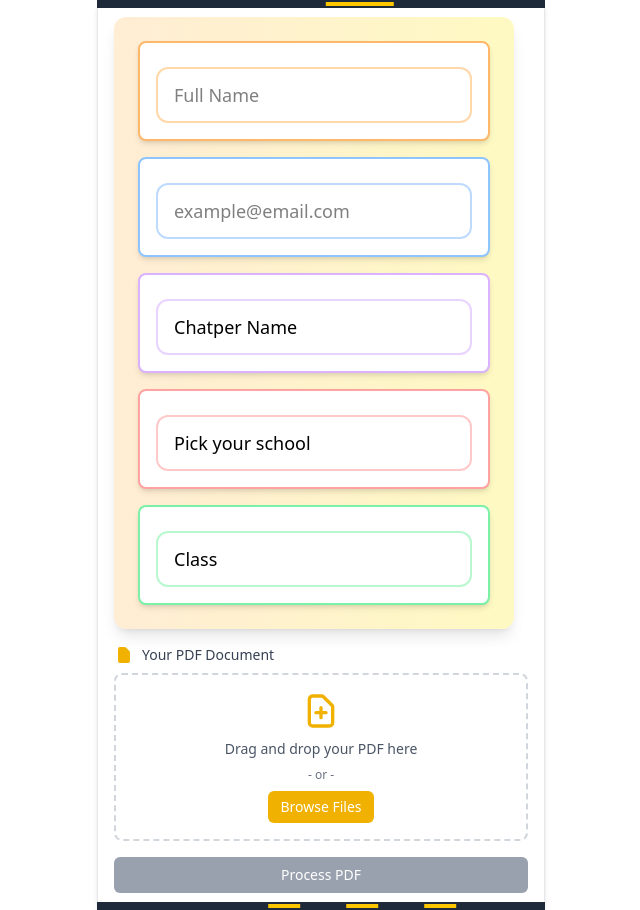
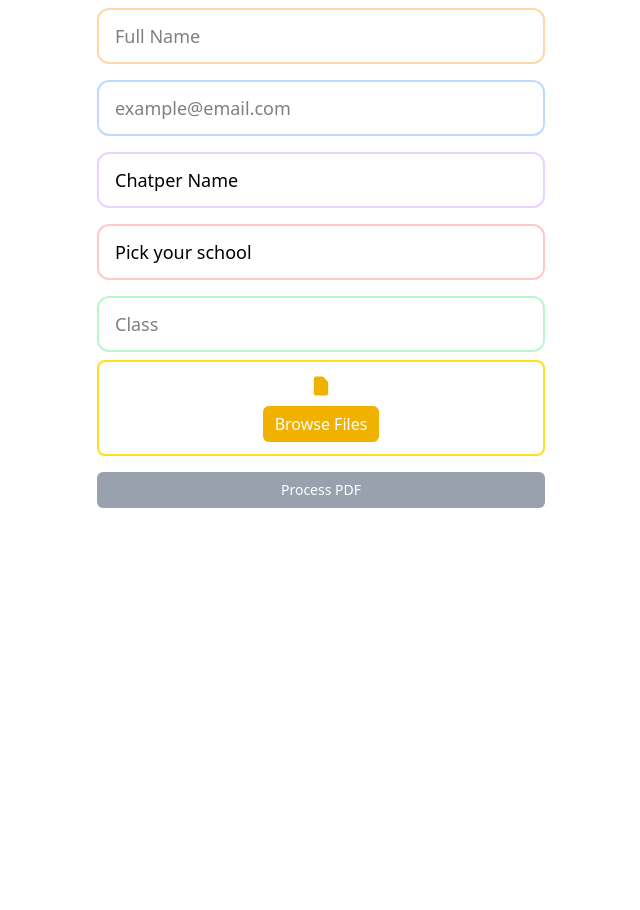
Before and after one commit to jaisanth123/Crivo_Reinforcement_Learning, a React (Vite) app in the folder Frontend/: page /photo/upload in a window 1280 px wide. Shown: the whole page, without its empty margins (319-959 px from the left). After the commit the page ends 800 px from the top, so only its background shows below. Built offline with nearby package versions, Linux system fonts and the light colour scheme.

Commit message:
unwanted spaces removed

```diff
--- a/Frontend/src/Components/CityDropdown.jsx
+++ b/Frontend/src/Components/CityDropdown.jsx
@@ -211,9 +211,9 @@ const CityDropdown = ({
   };
 
   return (
-    <div className="bg-gradient-to-r w-100 from-orange-100 to-yellow-100 p-6 rounded-xl shadow-lg">
-      <div className="space-y-4">
-        <div className="bg-white p-4 rounded-lg shadow-md border-2 border-orange-300">
+    <div className=" bg-white rounded-xl ">
+      <div className="space-y-2">
+        {/* <div className="bg-white p-4 rounded-lg shadow-md border-2 border-orange-300"> */}
         <div className="flex items-center mb-2">
           {/* <div className="text-orange-500 mr-2">
               <NameIcon />
@@ -227,9 +227,9 @@ const CityDropdown = ({
           placeholder="Full Name"
           className="w-full px-4 py-3 rounded-xl border-2 border-orange-200 focus:border-orange-400 focus:outline-none text-lg"
         />
-        </div>
+        {/* </div> */}
 
-        <div className="bg-white p-4 rounded-lg shadow-md border-2 border-blue-300">
+        {/* <div className="bg-white p-4 rounded-lg shadow-md border-2 border-blue-300"> */}
         <div className="flex items-center mb-2">
           {/* <div className="text-blue-500 mr-2">
               <EmailIcon />
@@ -249,13 +249,13 @@ const CityDropdown = ({
         {emailError && (
           <p className="text-red-500 text-sm mt-2">{emailError}</p>
         )}
-        </div>
+        {/* </div> */}
 
-        <div className="bg-white p-4 rounded-lg shadow-md border-2 border-purple-300">
+        {/* <div className="bg-white p-4 rounded-lg shadow-md border-2 border-purple-300"> */}
         <div className="flex items-center mb-2">
           {/* <div className="text-purple-500 mr-2">
               <CityIcon />
-            </div> */}
+            </div>   */}
         </div>
         <select
           value={selectedCity || ""}
@@ -269,9 +269,9 @@ const CityDropdown = ({
             </option>
           ))}
         </select>
-        </div>
+        {/* </div> */}
 
-        <div className="bg-white p-4 rounded-lg shadow-md border-2 border-red-300">
+        {/* <div className="bg-white p-4 rounded-lg shadow-md border-2 border-red-300"> */}
         <div className="flex items-center mb-2">
           {/* <div className="text-red-500 mr-2">
               <SchoolIcon />
@@ -289,29 +289,24 @@ const CityDropdown = ({
             </option>
           ))}
         </select>
-        </div>
+        {/* </div> */}
 
-        <div className="bg-white p-4 rounded-lg shadow-md border-2 border-green-300">
+        {/* <div className="bg-white p-4 rounded-lg shadow-md border-2 border-green-300"> */}
         <div className="flex items-center mb-2">
           {/* <div className="text-green-500 mr-2">
               <ClassIcon />
             </div> */}
         </div>
-          <select
+        <input
+          type="text"
           value={className || ""}
           onChange={(e) => onClassChange(e.target.value)}
-            className="w-full px-4 py-3 rounded-xl border-2 border-green-200 focus:border-green-400 focus:outline-none text-lg appearance-none bg-white"
-          >
-            <option value="">Class</option>
-            {[...Array(12)].map((_, index) => (
-              <option key={index} value={`${index + 1}`}>
-                {index + 1}
-              </option>
-            ))}
-          </select>
+          placeholder="Class"
+          className="w-full px-4 py-3 rounded-xl border-2 border-green-200 focus:border-green-400 focus:outline-none text-lg"
+        />
       </div>
     </div>
-    </div>
+    // </div>
   );
 };
 
--- a/Frontend/src/Components/DisplayComponents/Activity.jsx
+++ b/Frontend/src/Components/DisplayComponents/Activity.jsx
@@ -20,12 +20,6 @@ function Activity({ activity, getActivityQuestionText, binaryToYesNo }) {
         className="p-4 flex items-center justify-between cursor-pointer"
         onClick={() => setIsExpanded(!isExpanded)}
       >
-        <div className="flex items-center">
-          <ActivityIcon className="h-5 w-5 text-blue-600 mr-2" />
-          <h2 className="text-lg font-bold text-gray-800">
-            Chota Cop Assessment
-          </h2>
-        </div>
         {/* <ChevronDown
           className={`h-5 w-5 text-gray-600 transition-transform duration-300 ${
             isExpanded ? "transform rotate-180" : ""
--- a/Frontend/src/Components/DisplayComponents/BasicInfo.jsx
+++ b/Frontend/src/Components/DisplayComponents/BasicInfo.jsx
@@ -34,25 +34,7 @@ function BasicInfo({ basicInfo }) {
       transition={{ duration: 0.3 }}
     >
       <div className="p-0.5 bg-gradient-to-r from-blue-500 to-purple-600"></div>
-      <div className="p-3 sm:p-4">
-        <h2 className="text-lg font-semibold mb-3 text-gray-800 flex items-center">
-          <span className="bg-blue-100 text-blue-600 p-1 rounded-md mr-2">
-            <svg
-              xmlns="http://www.w3.org/2000/svg"
-              className="h-4 w-4"
-              viewBox="0 0 20 20"
-              fill="currentColor"
-            >
-              <path
-                fillRule="evenodd"
-                d="M10 2a8 8 0 100 16 8 8 0 000-16zm0 14a6 6 0 100-12 6 6 0 000 12zm0-9a1 1 0 011 1v3a1 1 0 01-1 1H7a1 1 0 110-2h2V8a1 1 0 011-1z"
-                clipRule="evenodd"
-              />
-            </svg>
-          </span>
-          Basic Information
-        </h2>
-
+      <div className="p-2">
         <div className="grid grid-cols-1 sm:grid-cols-2 lg:grid-cols-4 gap-2 sm:gap-3">
           {infoItems.map((item, index) => (
             <motion.div
--- a/Frontend/src/Components/DisplayComponents/DrivenBy.jsx
+++ b/Frontend/src/Components/DisplayComponents/DrivenBy.jsx
@@ -9,24 +9,23 @@ function DrivenBy({ drivenBy, binaryToYesNo, countOccurrences }) {
 
   return (
     <div className="bg-white rounded-lg shadow-md overflow-hidden">
-      <div className="p-4">
-        <div className="flex items-center space-x-2 mb-4">
-          <div className="px-2 py-0.5 bg-green-100 rounded-full text-xs font-medium text-green-800 flex items-center">
-            <User className="h-3 w-3 mr-1" />
-            Parents: {countParents}
-          </div>
-          <div className="px-2 py-0.5 bg-blue-100 rounded-full text-xs font-medium text-blue-800 flex items-center">
-            <Users className="h-3 w-3 mr-1" />
-            Others: {countOthers}
-          </div>
-        </div>
+      <div className="p-2">
+        <div className="flex items-center space-x-2 "></div>
 
         <div className="overflow-x-auto">
           <table className="w-full text-xs sm:text-sm">
             <thead>
               <tr className="bg-gray-50">
-                <th className="py-2 px-2 text-left font-semibold text-gray-700 border-b border-gray-200 w-1/3">
+                <th className="py-2 px-2 text-left flex flex-row font-semibold text-gray-700 border-b border-gray-200 ">
                   Driven By
+                  <div className="px-2 py-0.5 bg-green-100 rounded-full ml-6 text-xs font-medium text-green-800 flex items-center">
+                    <User className="h-3 w-3 mr-1" />
+                    Parents: {countParents}
+                  </div>
+                  <div className="px-2 py-0.5 bg-blue-100 rounded-full ml-6 text-xs font-medium text-blue-800 flex items-center">
+                    <Users className="h-3 w-3 mr-1" />
+                    Others: {countOthers}
+                  </div>
                 </th>
                 {rideNumbers.map((num) => (
                   <th
--- a/Frontend/src/Components/HomePage.jsx
+++ b/Frontend/src/Components/HomePage.jsx
@@ -162,7 +162,7 @@ function HomePage() {
 
           <h1 className="text-4xl md:text-5xl font-bold text-gray-800 mb-4 relative inline-block">
             YOUNG INDIANS
-            <div className="absolute -bottom-2 left-0 right-0 h-2 bg-gradient-to-r from-orange-500 via-white to-green-500 rounded-full"></div>
+            <div className="absolute  left-0 right-0 h-2 bg-gradient-to-r from-orange-500 via-white to-green-500 rounded-full"></div>
           </h1>
         </motion.div>
 
@@ -233,7 +233,7 @@ function HomePage() {
                 animate={{ opacity: 1, x: 0 }}
                 transition={{ duration: 0.5, delay: 0.3 }}
               >
-                <div className="bg-white rounded-2xl w-120 shadow-xl overflow-hidden">
+                <div className="bg-white rounded-2xl w-90 shadow-xl overflow-hidden">
                   <div className="h-12 bg-gradient-to-r from-yellow-500 to-yellow-600 flex items-center justify-between px-4">
                     <button
                       onClick={handleClosePhotoUploader}
--- a/Frontend/src/Components/PhotoUploader.jsx
+++ b/Frontend/src/Components/PhotoUploader.jsx
@@ -451,9 +451,9 @@ function PhotoUploader() {
   // ======================================================================
 
   return (
-    <div className="w-full max-w-md mx-auto relative">
+    <div className="w-full  max-w-md mx-auto relative">
       {/* Road markings top */}
-      <div className="absolute top-0 left-0 right-0 h-2 bg-gray-800 overflow-hidden">
+      {/* <div className="absolute top-0 left-0 right-0 h-2 bg-gray-800 overflow-hidden">
         <div className="flex justify-center space-x-4">
           <motion.div
             className="w-8 h-1 bg-yellow-400 mt-0.5"
@@ -481,10 +481,9 @@ function PhotoUploader() {
             }}
           />
         </div>
-      </div>
+      </div> */}
 
-      <div className="bg-white rounded-lg shadow-md border border-gray-200 overflow-hidden">
-        <div className="p-4">
+      <div>
         <CityDropdown
           selectedSchool={selectedSchool}
           onSchoolChange={setSelectedSchool}
@@ -535,12 +534,12 @@ function PhotoUploader() {
             <p>{submitStatus.message}</p>
           </motion.div>
         )}
-
-          <div className="mt-4">
-            <div className="flex items-center mb-2">
+        <div className="mt-2">
+          {!selectedFile ? (
+            <div className="flex flex-col items-center p-3 border-2 border-yellow-300 rounded-lg">
               <svg
                 xmlns="http://www.w3.org/2000/svg"
-                className="h-5 w-5 text-yellow-500 mr-2"
+                className="h-6 w-6 text-yellow-500 mb-2"
                 viewBox="0 0 20 20"
                 fill="currentColor"
               >
@@ -550,46 +549,9 @@ function PhotoUploader() {
                   clipRule="evenodd"
                 />
               </svg>
-              <h3 className="text-sm font-medium text-gray-700">
-                Your PDF Document
-              </h3>
-            </div>
-
-            {!selectedFile && (
-              <div className="mb-4">
-                <div
-                  className={`flex flex-col items-center p-4 border-2 border-dashed rounded-lg ${
-                    isDragging
-                      ? "border-yellow-500 bg-yellow-50"
-                      : "border-gray-300 hover:border-yellow-400"
-                  } transition-colors duration-200`}
-                  onDragOver={handleDragOver}
-                  onDragLeave={handleDragLeave}
-                  onDrop={handleDrop}
-                >
-                  <svg
-                    xmlns="http://www.w3.org/2000/svg"
-                    className="h-10 w-10 text-yellow-500 mb-2"
-                    fill="none"
-                    viewBox="0 0 24 24"
-                    stroke="currentColor"
-                  >
-                    <path
-                      strokeLinecap="round"
-                      strokeLinejoin="round"
-                      strokeWidth={2}
-                      d="M9 13h6m-3-3v6m5 5H7a2 2 0 01-2-2V5a2 2 0 012-2h5.586a1 1 0 01.707.293l5.414 5.414a1 1 0 01.293.707V19a2 2 0 01-2 2z"
-                    />
-                  </svg>
-                  <p className="text-sm text-gray-600 mb-2 text-center">
-                    {isDragging
-                      ? "Drop your PDF here"
-                      : "Drag and drop your PDF here"}
-                  </p>
-                  <span className="text-xs text-gray-500 mb-2">- or -</span>
               <button
                 onClick={handleBrowseClick}
-                    className="px-3 py-1.5 bg-yellow-500 text-white text-sm rounded-md hover:bg-yellow-600 transition-colors"
+                className="px-3 py-1.5 bg-yellow-500 text-white rounded-md hover:bg-yellow-600 transition-colors"
               >
                 Browse Files
               </button>
@@ -601,25 +563,11 @@ function PhotoUploader() {
                 className="hidden"
               />
             </div>
-              </div>
-            )}
-
-            {error && (
-              <motion.div
-                initial={{ opacity: 0 }}
-                animate={{ opacity: 1 }}
-                className="text-red-500 text-sm mb-4 p-2 bg-red-50 rounded-md border border-red-200"
-              >
-                {error}
-              </motion.div>
-            )}
-
-            {selectedFile && (
-              <div className="mb-4">
+          ) : (
             <div className="flex items-center p-2 bg-yellow-50 rounded-md border border-yellow-200">
               <svg
                 xmlns="http://www.w3.org/2000/svg"
-                    className="h-6 w-6 text-yellow-500 mr-2"
+                className="h-5 w-5 text-yellow-500 mr-2"
                 viewBox="0 0 20 20"
                 fill="currentColor"
               >
@@ -634,11 +582,11 @@ function PhotoUploader() {
               </span>
               <button
                 onClick={() => setSelectedFile(null)}
-                    className="text-red-500 hover:text-red-700 ml-2"
+                className="text-red-500 hover:text-red-700"
               >
                 <svg
                   xmlns="http://www.w3.org/2000/svg"
-                      className="h-5 w-5"
+                  className="h-4 w-4"
                   viewBox="0 0 20 20"
                   fill="currentColor"
                 >
@@ -649,7 +597,6 @@ function PhotoUploader() {
                   />
                 </svg>
               </button>
-                </div>
             </div>
           )}
         </div>
@@ -674,10 +621,9 @@ function PhotoUploader() {
           </motion.button>
         </div>
       </div>
-      </div>
 
       {/* Road markings bottom */}
-      <div className="absolute bottom-0 left-0 right-0 h-2 bg-gray-800 overflow-hidden">
+      {/* <div className="absolute bottom-0 left-0 right-0 h-2 bg-gray-800 overflow-hidden">
         <div className="flex justify-center space-x-4">
           <motion.div
             className="w-8 h-1 bg-yellow-400 mt-0.5"
@@ -705,7 +651,7 @@ function PhotoUploader() {
             }}
           />
         </div>
-      </div>
+      </div> */}
     </div>
   );
 }
--- a/Frontend/src/Components/ResultDisplay.jsx
+++ b/Frontend/src/Components/ResultDisplay.jsx
@@ -263,7 +263,7 @@ function ResultDisplay() {
                 <ArrowLeft className="h-5 w-5 text-blue-600" />
               </button>
               <h1 className="text-3xl font-bold bg-clip-text text-transparent bg-gradient-to-r from-blue-600 to-purple-600">
-                Analysis Results
+                Chota Cop Analysis Results
               </h1>
             </div>
             <div className="flex items-center space-x-3">
```
Also changed, not shown: 1 other file (tests, documents, lock files or other folders). Lines whose indentation alone changed are shown as unchanged.
